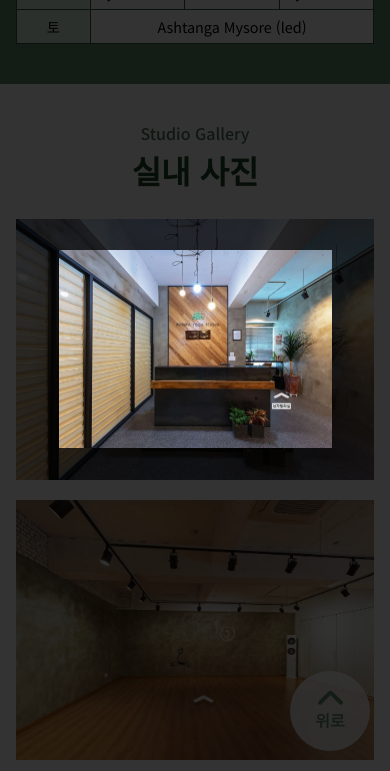
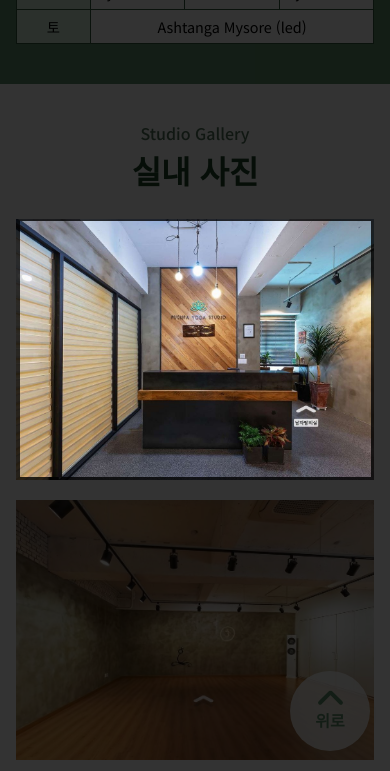
Before and after one commit to eziquexx/jelee-project-yoga-website, a plain HTML site: page index.html in a window 390 px wide. Both pictures are taken after a click on the item 195 px from the left and 8168 px from the top of the page. Shown: the part 7819-8590 px from the top of the page. Drawn offline with Linux system fonts and the light colour scheme.

Commit message:
modal mouse event test-1

```diff
--- a/js/modal.js
+++ b/js/modal.js
@@ -9,12 +9,14 @@ galleryImgGroup.forEach(img => img.addEventListener("click", () => {
 
   modal.onmouseover = () => {
     document.body.style.overflowY = "hidden";
+    document.addEventListener('touchmove', preventDefault, false);
   }
-  modal.onmouseout = () => {
+  modal.onmouseleave = () => {
     document.body.style.overflowY = "auto";
   }
 }));
 
+
 closeBtn.addEventListener("click", () => {
   modal.style.display = "none";
 });
--- a/style/modal.css
+++ b/style/modal.css
@@ -12,7 +12,7 @@
 #galleryModal .modal-content {
   position: absolute;
   display: block;
-  width: 70%;
+  width: 50%;
   margin: auto;
   top: 0;
   bottom: 0;
@@ -33,3 +33,9 @@
   color: #61926C;
   cursor: pointer;
 }
+
+@media screen and (max-width: 900px) {
+  #galleryModal .modal-content {
+    width: 90%;
+  }
+}
```
